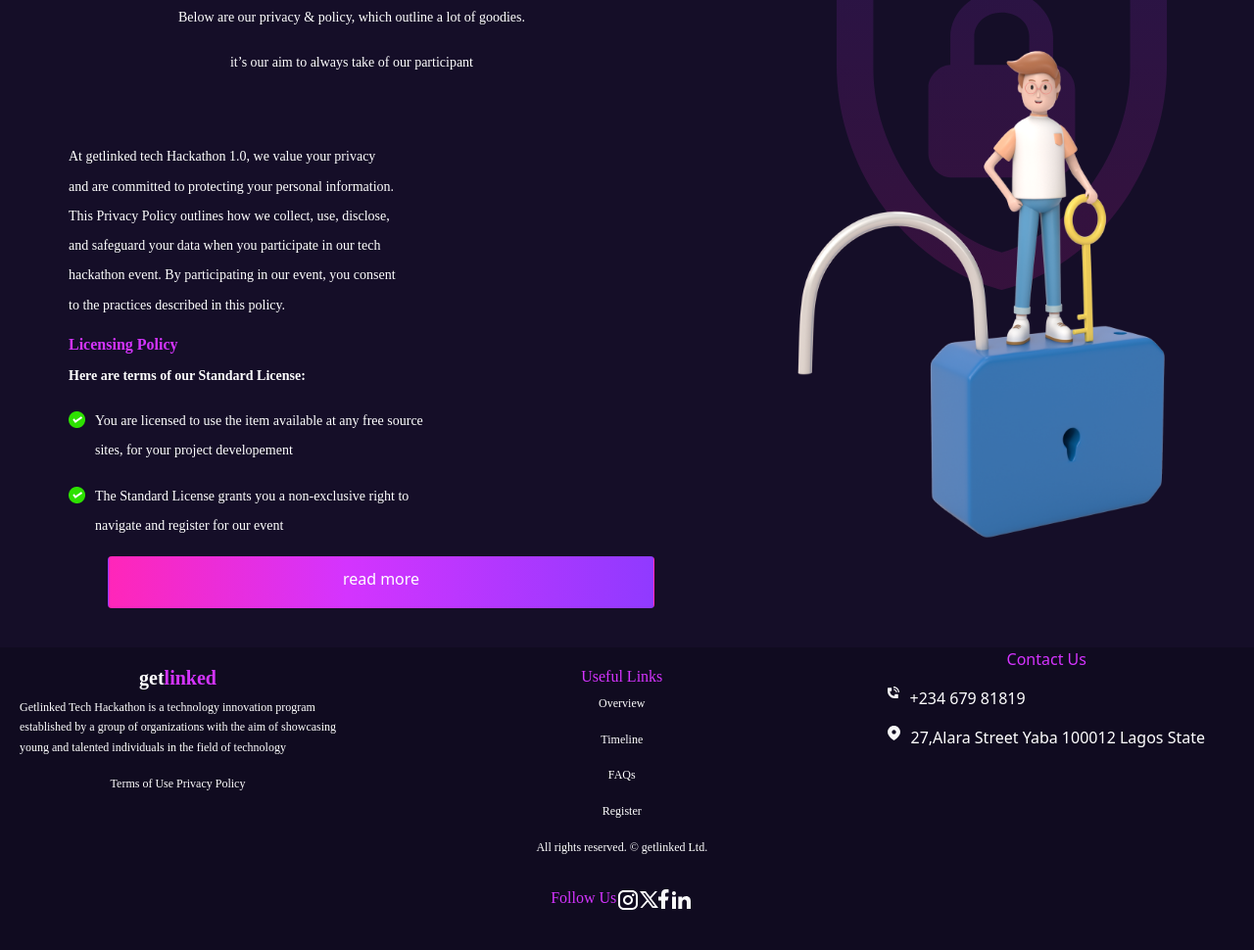
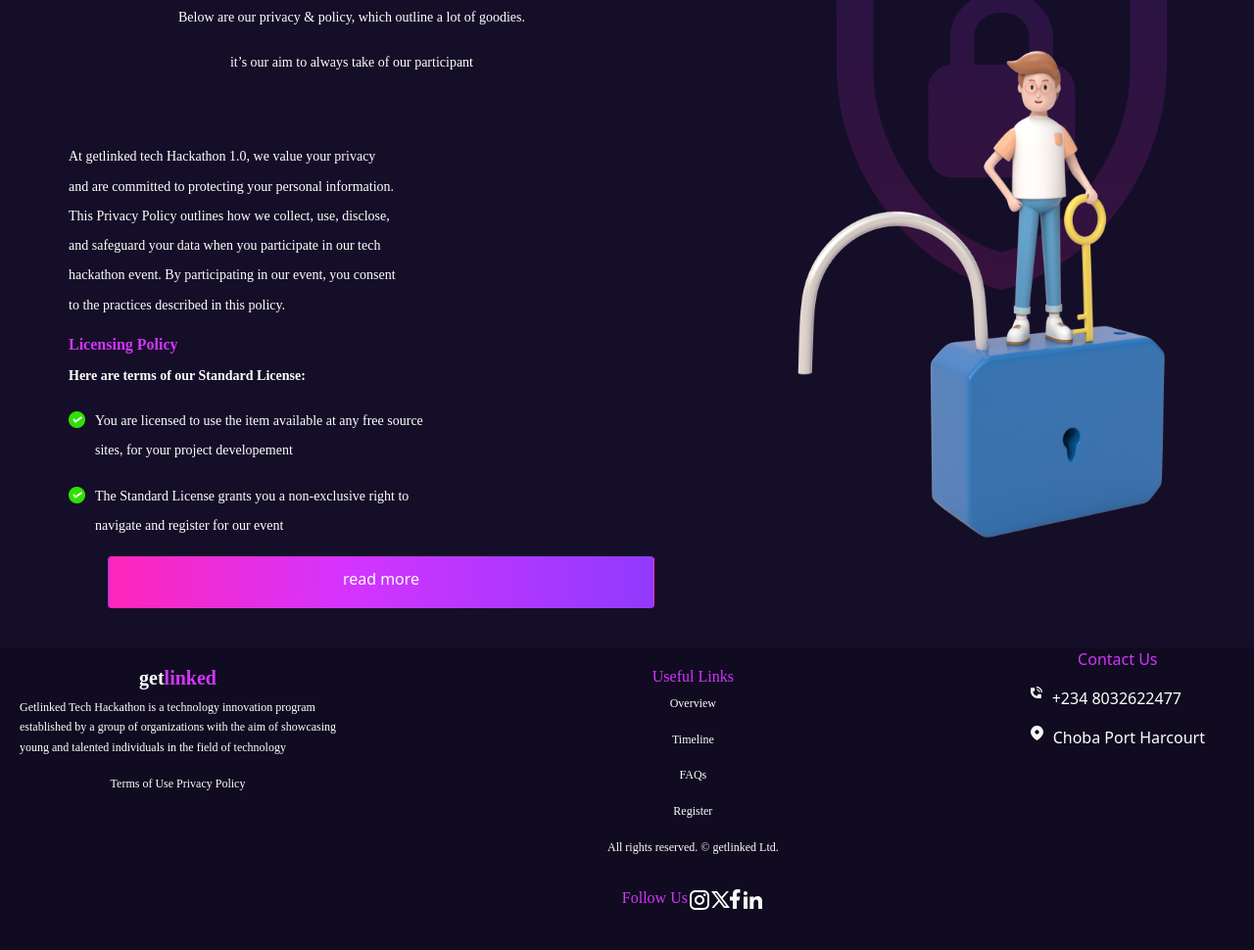
Before and after one commit to 7-figures/getLinked, a plain HTML site: page Index.html in a window 1280 px wide. Shown: the part 6408-7378 px from the top of the page at 98% size. Drawn offline with nearby package versions, Linux system fonts and the light colour scheme.

Commit message:
modified

```diff
--- a/Index.html
+++ b/Index.html
@@ -470,12 +470,11 @@
            <div class="tel d-flex" style="padding-top: 20-x; color: #fff;"><svg xmlns="http://www.w3.org/2000/svg" width="12" height="12" viewBox="0 0 12 12" fill="none">
             <path d="M12 6C11.9997 4.4088 11.3674 2.88286 10.2423 1.75771C9.11714 0.632561 7.5912 0.000318145 6 0V1.2C6.94926 1.20022 7.87715 1.48178 8.66646 2.00912C9.45576 2.53646 10.0711 3.28592 10.4346 4.1628C10.6759 4.74526 10.8 5.36955 10.8 6H12ZM0 4.8V1.8C0 1.64087 0.0632141 1.48826 0.175736 1.37574C0.288258 1.26321 0.44087 1.2 0.6 1.2H3.6C3.75913 1.2 3.91174 1.26321 4.02426 1.37574C4.13679 1.48826 4.2 1.64087 4.2 1.8V4.2C4.2 4.35913 4.13679 4.51174 4.02426 4.62426C3.91174 4.73679 3.75913 4.8 3.6 4.8H2.4C2.4 6.07304 2.90571 7.29394 3.80589 8.19411C4.70606 9.09429 5.92696 9.6 7.2 9.6V8.4C7.2 8.24087 7.26321 8.08826 7.37574 7.97574C7.48826 7.86321 7.64087 7.8 7.8 7.8H10.2C10.3591 7.8 10.5117 7.86321 10.6243 7.97574C10.7368 8.08826 10.8 8.24087 10.8 8.4V11.4C10.8 11.5591 10.7368 11.7117 10.6243 11.8243C10.5117 11.9368 10.3591 12 10.2 12H7.2C3.2238 12 0 8.7762 0 4.8Z" fill="#F8F8F8"/>
             <path d="M9.3258 4.62279C9.50692 5.05949 9.6001 5.52763 9.6 6.00039H8.52C8.52008 5.66944 8.45495 5.34171 8.32834 5.03594C8.20172 4.73016 8.0161 4.45232 7.78208 4.21831C7.54807 3.98429 7.27023 3.79867 6.96446 3.67205C6.65868 3.54544 6.33095 3.48031 6 3.48039V2.40039C6.71199 2.40043 7.40798 2.61159 7.99997 3.00717C8.59195 3.40275 9.05334 3.96499 9.3258 4.62279Z" fill="#F8F8F8"/>
-          </svg> <p style="padding-left: 10px;">+234 679 81819</p></div>
+          </svg> <p style="padding-left: 10px;">+234 8032622477</p></div>
           <div class="tel d-flex" style="padding-top: 20-x; color: #fff;"><svg xmlns="http://www.w3.org/2000/svg" width="13" height="15" viewBox="0 0 13 15" fill="none">
             <path d="M6.5 0C8.22391 0 9.87721 0.677294 11.0962 1.88289C12.3152 3.08848 13 4.72361 13 6.42857C13 9.09 10.9489 11.8786 6.93333 14.8571C6.80832 14.9499 6.65627 15 6.5 15C6.34373 15 6.19168 14.9499 6.06667 14.8571C2.05111 11.8786 0 9.09 0 6.42857C0 4.72361 0.684819 3.08848 1.90381 1.88289C3.12279 0.677294 4.77609 0 6.5 0ZM6.5 4.28571C5.92536 4.28571 5.37426 4.51148 4.96794 4.91334C4.56161 5.31521 4.33333 5.86025 4.33333 6.42857C4.33333 6.99689 4.56161 7.54194 4.96794 7.9438C5.37426 8.34566 5.92536 8.57143 6.5 8.57143C7.07464 8.57143 7.62574 8.34566 8.03206 7.9438C8.43839 7.54194 8.66667 6.99689 8.66667 6.42857C8.66667 5.86025 8.43839 5.31521 8.03206 4.91334C7.62574 4.51148 7.07464 4.28571 6.5 4.28571Z" fill="#F8F8F8"/>
-          </svg><p style="padding-left: 10px;">27,Alara Street
-            Yaba 100012
-            Lagos State</p></div>
+          </svg><p style="padding-left: 10px;">Choba
+            Port Harcourt</p></div>
         </div>
 
 
```
